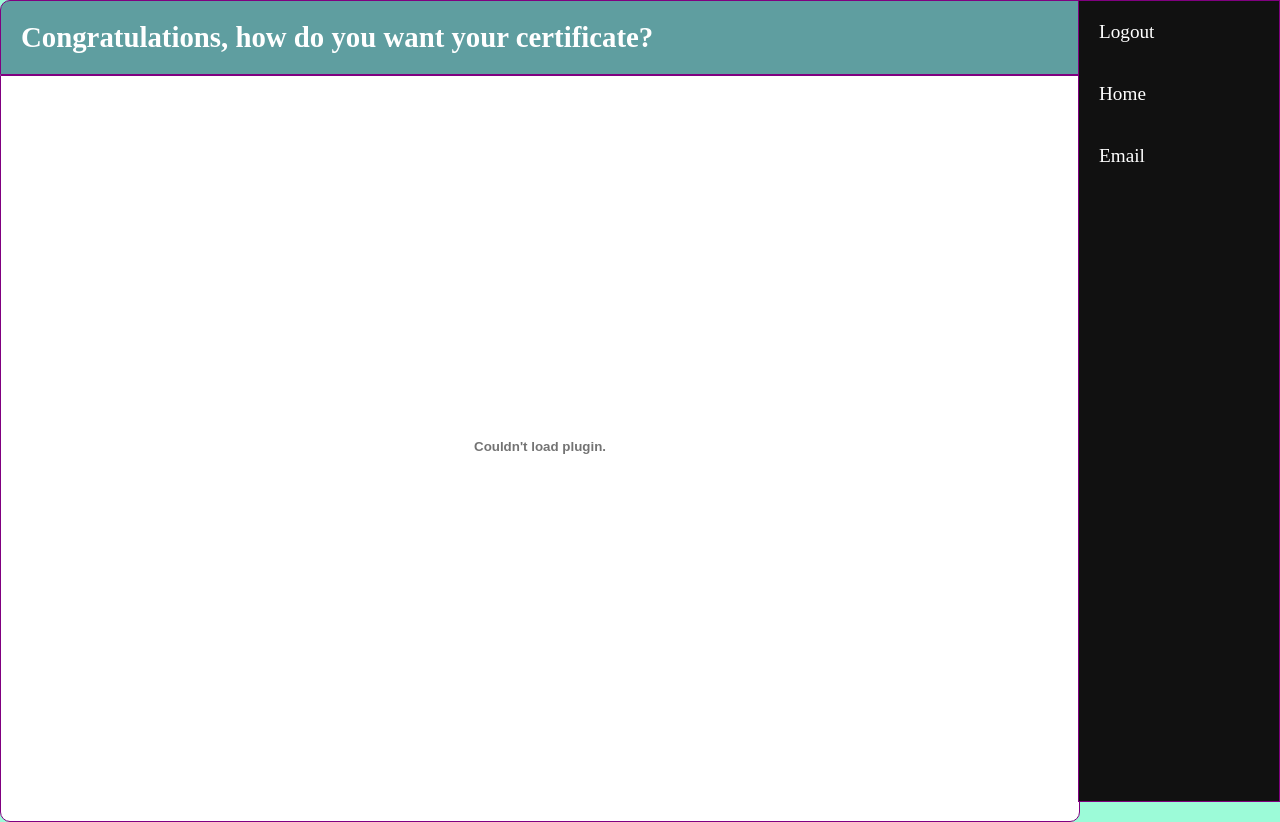
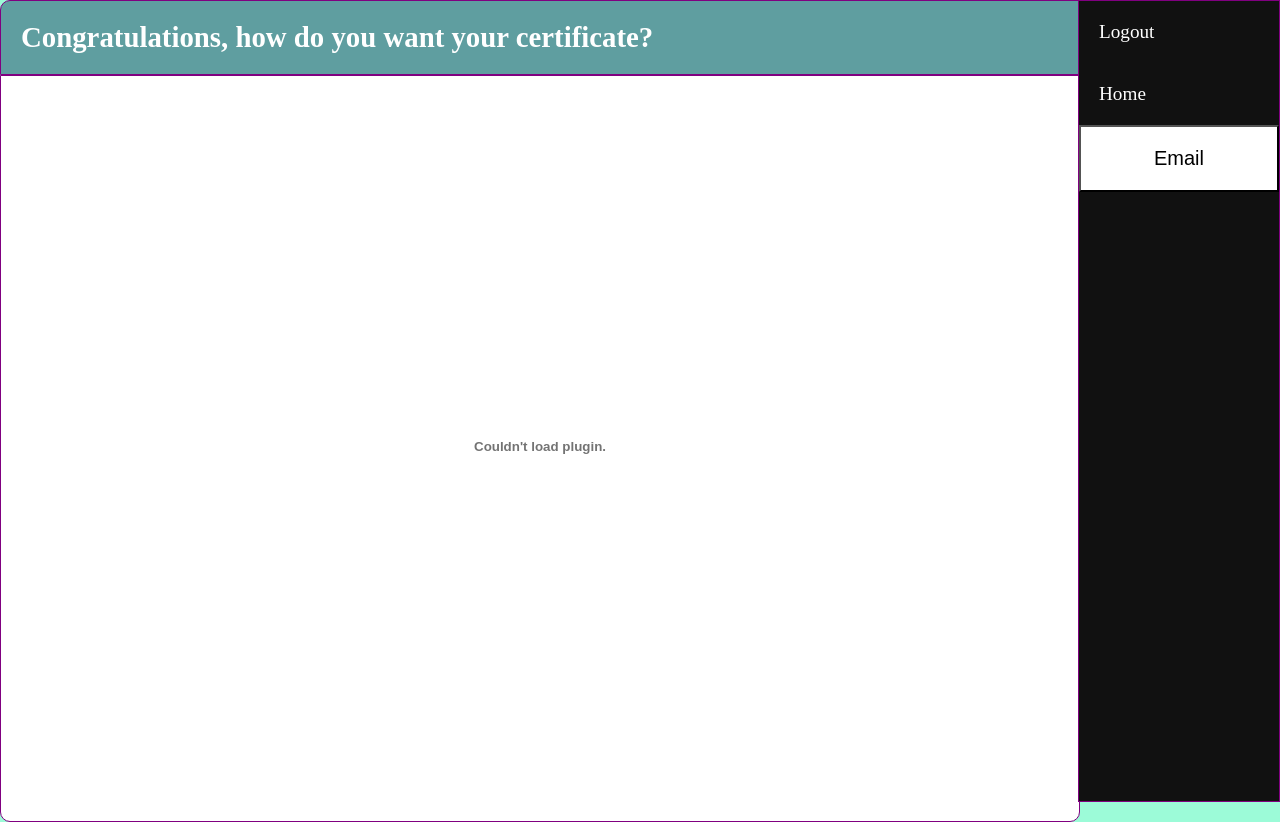
Before and after one commit to rjh36/Phase-4, a PHP site: page /getCertificate.php in a window 1280 px wide; the page is wider, and only the part inside the window is pictured. Run offline with PHP 8.4, Linux system fonts and the light colour scheme.

Commit message:
Forgot what exactly I changed in this update.

```diff
--- a/getCertificate.php
+++ b/getCertificate.php
@@ -17,7 +17,7 @@
         <div class="sidebar">
                 <a href="index.php?logout='l'">Logout</a>
                 <a href="index.php">Home</a>
-                <a href="#">Email</a>
+                <button type="button" id="EmailButton">Email</button>
         </div>
 
         <?php
--- a/style.css
+++ b/style.css
@@ -48,6 +48,20 @@ form, .content {
 .sidebar a:hover {
     background-color: white;
     color: black;
+}
+
+.sidebar button {
+    width: 100%;
+    font-size: 20px;
+    padding: 20px;
+    background-color: white;
+    color: black;
+    display: block;
+}
+
+.sidebar button:hover {
+    background-color: green;
+    color: white;
 }
 
 .input-group {
```
